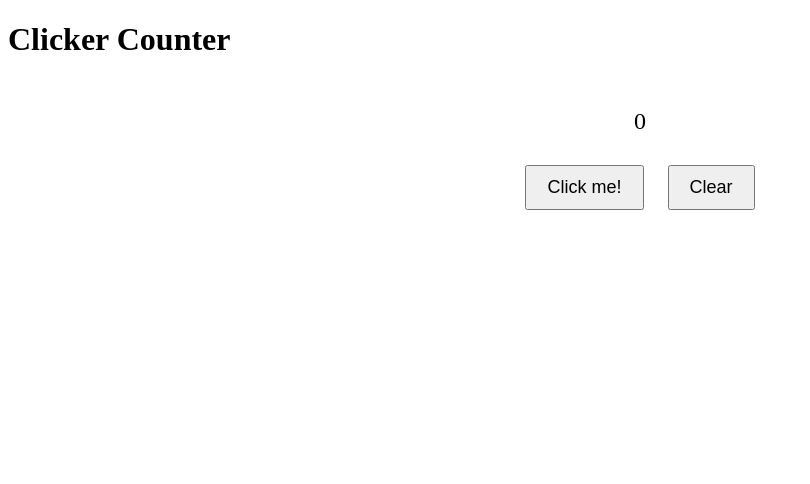
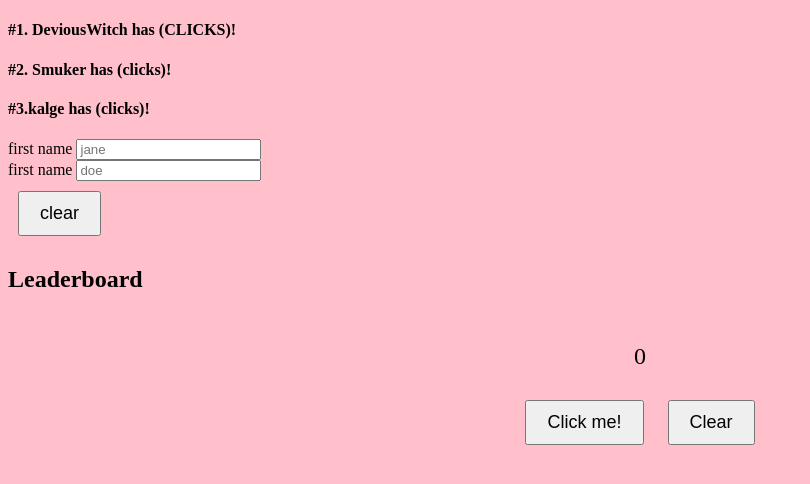
Before and after one commit to Fastfalcon1/unit3notes, a plain HTML site: page game.html in a window 1280 px wide. Shown: the whole page, without its empty margins (0-810 px from the left). Drawn offline with Linux system fonts and the light colour scheme.

Commit message:
"initial commit"

```diff
--- a/game.html
+++ b/game.html
@@ -2,7 +2,12 @@
 <html>
 <head>
     <title>Clicker Counter</title>
+    <link rel="stylesheet" href="style.css">
     <style>
+        body{
+            background-color: pink;
+            color: black;
+        }
         .counter {
             font-size: 24px;
             text-align: center;
@@ -20,7 +25,26 @@
     </style>
 </head>
 <body>
-<h1>Clicker Counter</h1>
+<div class="container">
+    <div class="content">
+        <h4>#1. DeviousWitch has (CLICKS)!</h4>
+        <h4>#2. Smuker has (clicks)!</h4>
+        <h4>#3.kalge has (clicks)!</h4>
+        <div class="row">
+            <div>
+                <label for="first">first name</label>
+                <input type="text" id="first" name="first_name" placeholder="jane">
+            </div>
+            <div>
+                <label for="last">first name</label>
+                <input type="text" id="last" name="last_name" placeholder="doe">
+            </div>
+        </div>
+        <button name="clear">clear</button>
+        <p class="hidden"></p>
+    </div>
+</div>
+<h2>Leaderboard</h2>
 <div class="counter">0</div>
 <div class="button-container">
     <button onclick="incrementCounter()">Click me!</button>
```
Also changed, not shown: feh.html (added).
